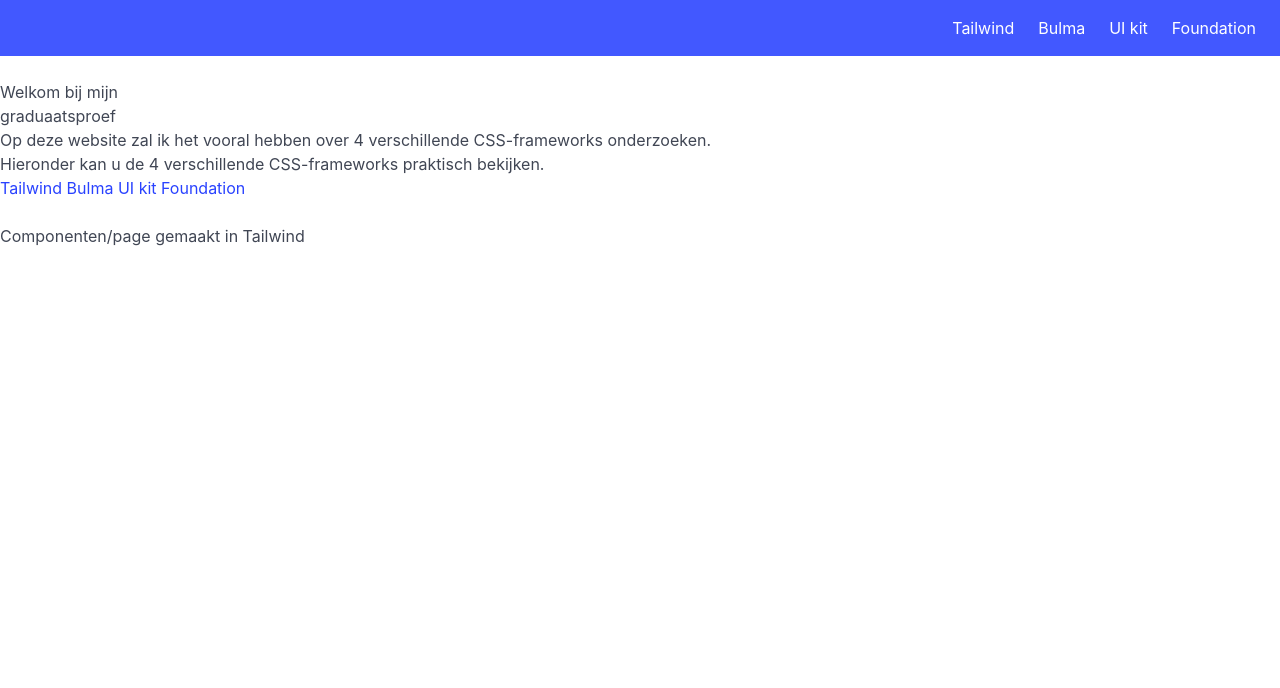
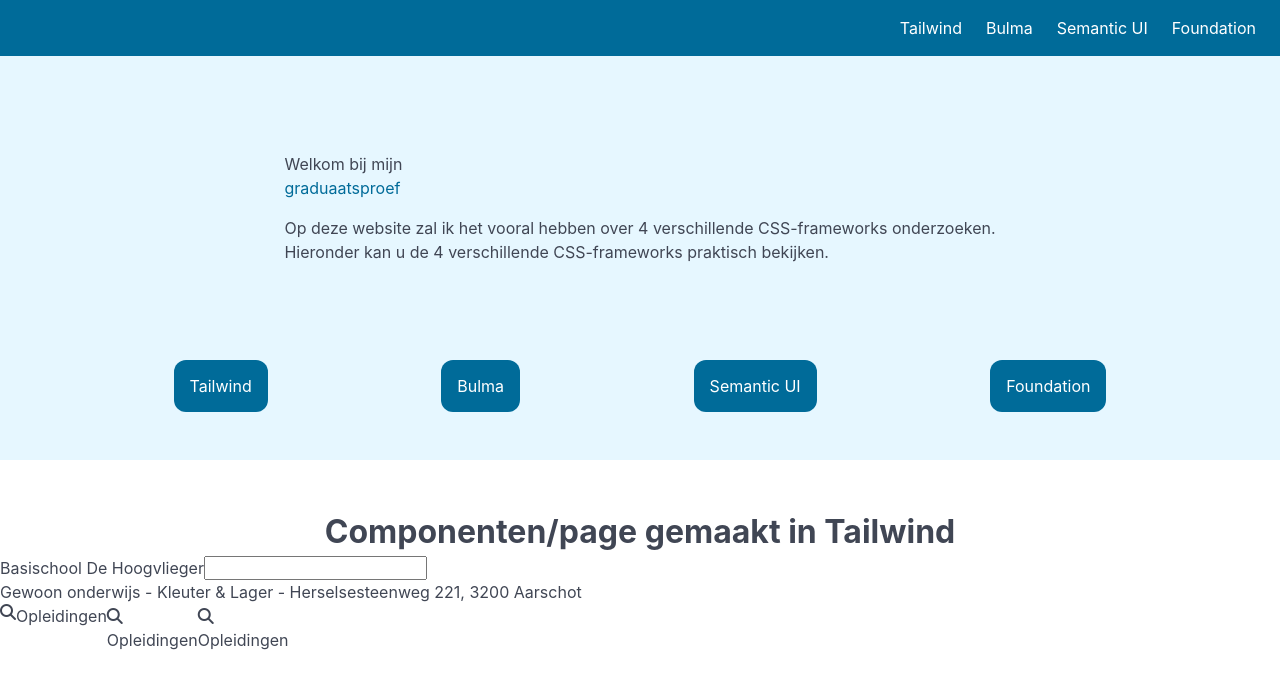
Before and after one commit to GhostAlec/Graduaatsproef_2025_Alec_Andries_2DVOb, a plain HTML site: page Bulma/Bulma.html in a window 1280 px wide. Drawn offline with nearby package versions, Linux system fonts and the light colour scheme.

Commit message:
working in bulma

```diff
--- a/Bulma/Bulma.html
+++ b/Bulma/Bulma.html
@@ -7,47 +7,72 @@
             rel="stylesheet"
             href="https://cdn.jsdelivr.net/npm/bulma@1.0.4/css/bulma.min.css"
     >
+    <script src="https://kit.fontawesome.com/86cde1e622.js" crossorigin="anonymous"></script>
 </head>
 <body>
-<nav class=" has-background-link is-flex-hidden-mobile is-flex-desktop is-flex-direction-row is-justify-content-flex-end">
+<nav class=" has-background-info-30 is-flex-hidden-mobile is-flex-desktop is-flex-direction-row is-justify-content-flex-end">
         <a class=" has-border-bottom-white has-text-white pr-5 pt-4 pb-4" href="../tailwind/tailwind.html">Tailwind</a>
         <a class="has-text-white pr-5 pt-4 pb-4" href="../Bulma/Bulma.html">Bulma</a>
-        <a class="has-text-white pr-5 pt-4 pb-4" href="../UI-kit/UI-kit.html">UI kit</a>
+        <a class="has-text-white pr-5 pt-4 pb-4" href="../Semantic-ui/Semantic-UI.html">Semantic UI</a>
         <a class="has-text-white pr-5 pt-4 pb-4" href="">Foundation</a>
 </nav>
 
-<div class="is-flex is-flex-direction-column   pt-5  pb-5 is-justify-content-center ">
-    <div class="is-flex is-flex-direction-column ml-20 ">
-        <h1>Welkom bij mijn</h1>
-        <h1 class="">graduaatsproef</h1>
+<div class="is-flex is-flex-direction-column  is-align-items-center pb-6 pt-6 has-background-info-95 ">
+    <div class="is-flex is-flex-direction-column pb-6 pt-6  ">
+        <h1 class="">Welkom bij mijn</h1>
+        <h1 class="mb-4 has-text-info-30">graduaatsproef</h1>
         <p>
             Op deze website zal ik het vooral hebben over 4 verschillende CSS-frameworks onderzoeken. <br> Hieronder kan u de 4 verschillende CSS-frameworks praktisch bekijken.
         </p>
     </div>
-    <div class="flex flex-row gap-[15%] justify-center">
 
-        <button class="bg-sky-800 w-[7.5rem] h-[48px] text-white rounded-lg hover:bg-sky-600 hover:scale-125 hover:transition">
-            <a href="../tailwind/tailwind.html">Tailwind</a>
-        </button>
-        <button class="bg-sky-800 w-[7.5rem] h-[48px] text-white rounded-lg hover:bg-sky-600 hover:scale-125 hover:transition">
-            <a href="../Bulma/Bulma.html">Bulma</a>
-        </button>
-        <button class="bg-sky-800 w-[7.5rem] h-[48px] text-white rounded-lg hover:bg-sky-600 hover:scale-125 hover:transition">
-            <a href="../UI-kit/UI-kit.html">UI kit</a>
-        </button>
-        <button class="bg-sky-800 w-[7.5rem] h-[48px] text-white rounded-lg hover:bg-sky-600 hover:scale-125 hover:transition">
-            <a href="">Foundation</a>
-        </button>
-    </div>
 </div>
 
-<div class=" ">
-    <div class=" ">
-        <h1 class="">Componenten/page gemaakt in Tailwind</h1>
+<div class="is-flex is-flex-direction-row is-justify-content-space-evenly has-background-info-95 pb-6">
+
+    <button class="has-background-info-30 p-4 has-radius-large">
+        <a class="has-text-white" href="../tailwind/tailwind.html">Tailwind</a>
+    </button>
+    <button class="has-background-info-30 p-4 has-radius-large">
+        <a class="has-text-white" href="../Bulma/Bulma.html">Bulma</a>
+    </button>
+    <button class="has-background-info-30 p-4 has-radius-large">
+        <a class="has-text-white" href="../Semantic-ui/Semantic-UI.html">Semantic UI</a>
+    </button>
+    <button class="has-background-info-30 p-4 has-radius-large">
+        <a class="has-text-white" href="">Foundation</a>
+    </button>
+</div>
+
+    <div class="has-text-centered mt-6">
+        <h1 class="is-size-3 has-text-weight-bold">Componenten/page gemaakt in Tailwind</h1>
     </div>
 
 
-
-
+<div class="is-flex is-flex-direction-column">
+    <div class="is-flex is-flex-direction-row">
+        <h1>Basischool De Hoogvlieger</h1>
+        <input type="text" class="">
+    </div>
+    <div>
+        <p>Gewoon onderwijs - Kleuter & Lager - Herselsesteenweg 221, 3200 Aarschot</p>
+    </div>
+    <div class="is-flex is-flex-direction-row ">
+        <div class="is-flex is-flex-direction-row">
+            <div class="is-flex is-flex-direction-row">
+                <i class="fa-solid fa-magnifying-glass"></i>
+                <p>Opleidingen</p>
+            </div>
+            <div class="flex items-center gap-[10px]">
+                <i class="fa-solid fa-magnifying-glass"></i>
+                <p>Opleidingen</p>
+            </div>
+            <div class="flex items-center gap-[10px]">
+                <i class="fa-solid fa-magnifying-glass"></i>
+                <p>Opleidingen</p>
+            </div>
+        </div>
+    </div>
+</div>
 </body>
 </html>
```
Also changed, not shown: Semantic-ui/Semantic-UI.html (added, +21 -0 lines), UI-kit/UI-kit.html (deleted, +0 -17 lines), tailwind/tailwind.html (+2 -2 lines).
